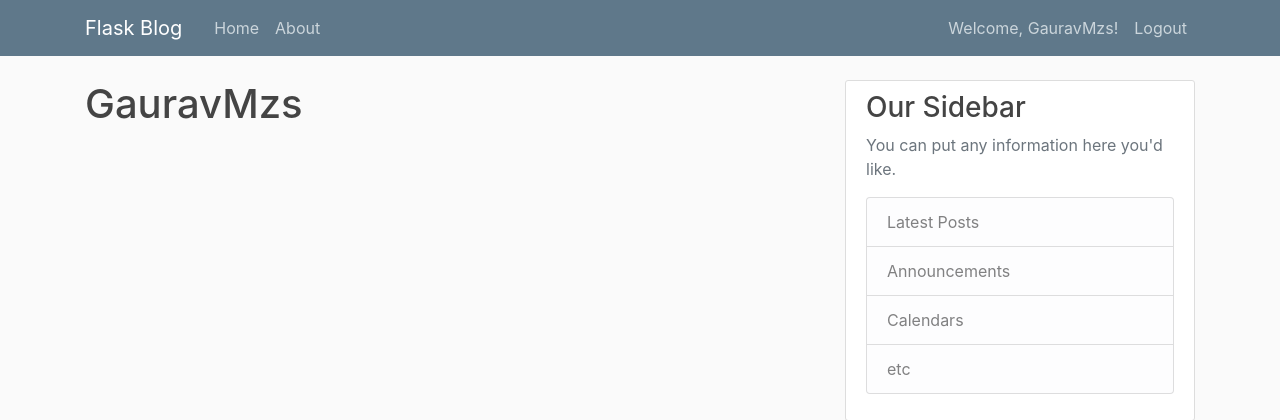
After one commit to GauravMenezes-Dev/flask_blog, a Flask app: page /account in a window 1280 px wide. The commit adds this page. Shown: the top 420 px of the page. Run offline with Flask 2, Linux system fonts and the light colour scheme; a user stored in the database is signed in; some libraries are stand-ins or nearby versions.

Commit message:
Added authorization and account info

```diff
--- a/flask_blog/__init__.py
+++ b/flask_blog/__init__.py
@@ -10,5 +10,7 @@
 db = SQLAlchemy(app)
 bcrypt = Bcrypt(app)
 login_manager = LoginManager(app)
+login_manager.login_view = 'login'
+login_manager.login_message_category = 'info'
 
 from flask_blog import routes
--- a/flask_blog/models.py
+++ b/flask_blog/models.py
@@ -1,8 +1,12 @@
 from flask_blog import db, login_manager;
+from flask_login import UserMixin
 from datetime import datetime;
 
+@login_manager.user_loader
+def user_loader(user_id):
+    return User.query.get(int(user_id))
 
-class User(db.Model):
+class User(db.Model, UserMixin):
     id = db.Column(db.Integer, primary_key=True)
     username = db.Column(db.String(20), unique=True, nullable=False)
     email = db.Column(db.String(120), unique=True, nullable=False)
--- a/flask_blog/routes.py
+++ b/flask_blog/routes.py
@@ -1,7 +1,8 @@
-from flask import render_template, url_for, flash, redirect
+from flask import render_template, url_for, flash, redirect, request
 from flask_blog import app, db, bcrypt
 from flask_blog.forms import RegForm, LoginForm
 from flask_blog.models import User, Post
+from flask_login import login_user, logout_user, current_user, login_required
 
 posts = [
     {
@@ -29,6 +30,8 @@
 
 @app.route('/register', methods=['GET','POST'])
 def register():
+    if current_user.is_authenticated:
+        return redirect(url_for('home'))
     form = RegForm()
     if form.validate_on_submit():
 
@@ -48,11 +51,25 @@
 
 @app.route('/login', methods=["GET","POST"])
 def login():
+    if current_user.is_authenticated:
+        return redirect(url_for('home'))
     form = LoginForm()
     if form.validate_on_submit():
-        if form.email.data == 'admin@blog.com' and form.password.data == 'password':
-            flash('You have been logged in!', 'success')
-            return redirect(url_for('home'))
+        user = User.query.filter_by(email=form.email.data).first()
+        if user and bcrypt.check_password_hash(user.password, form.password.data):
+            login_user(user, remember=form.remember.data)
+            next_page = request.args.get('next')
+            return redirect(next_page) if next_page else redirect(url_for('home'))
         else:
             flash('Login unsuccessful! Please check your credentials!','danger')
     return render_template('login.html', title="Login", form=form)
+
+@app.route('/logout')
+def logout():
+    logout_user()
+    return redirect(url_for('home'))
+
+@app.route('/account')
+@login_required
+def account():
+    return render_template('account.html', title="Account")
--- /dev/null
+++ b/flask_blog/templates/account.html
@@ -0,0 +1,4 @@
+{% extends "layout.html" %}
+{% block content %}
+    <h1>{{ current_user.username }}</h1>
+{% endblock content %}
--- a/flask_blog/templates/layout.html
+++ b/flask_blog/templates/layout.html
@@ -36,8 +36,13 @@
                     </div>
                     <!-- Navbar Right Side -->
                     <div class="navbar-nav">
-                        <a class="nav-item nav-link" href="{{url_for('login')}}">Login</a>
-                        <a class="nav-item nav-link" href="{{url_for('register')}}">Register</a>
+                        {% if current_user.is_authenticated %}
+                            <a class="nav-item nav-link" href="{{url_for('account')}}">Welcome, {{current_user.username}}!</a>
+                            <a class="nav-item nav-link" href="{{url_for('logout')}}">Logout</a>
+                        {% else %}
+                            <a class="nav-item nav-link" href="{{url_for('login')}}">Login</a>
+                            <a class="nav-item nav-link" href="{{url_for('register')}}">Register</a>
+                        {% endif %}
                     </div>
                 </div>
             </div>
```
